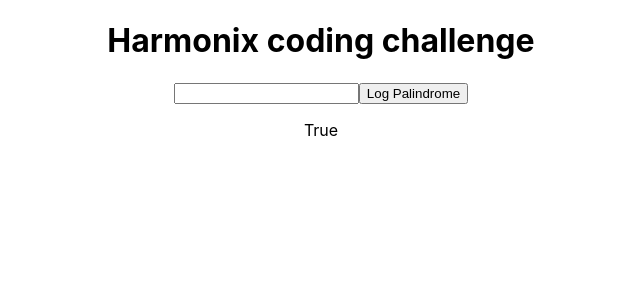
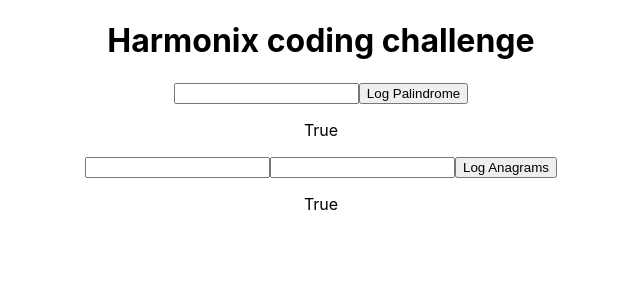
Before and after one commit to josephnewton861/Harmonix_challenge_fe, a React (Create React App) app: page / in a window 1280 px wide. Shown: the top 300 px of the page, without its empty margins (319-959 px from the left). Built offline with nearby package versions, Linux system fonts and the light colour scheme.

Commit message:
Added functionality to see whether two inputs are anagrams of one another

```diff
--- a/package.json
+++ b/package.json
@@ -6,6 +6,7 @@
     "@testing-library/jest-dom": "^4.2.4",
     "@testing-library/react": "^9.5.0",
     "@testing-library/user-event": "^7.2.1",
+    "axios": "^0.20.0",
     "react": "^16.13.1",
     "react-dom": "^16.13.1",
     "react-scripts": "3.4.3"
--- a/src/App.js
+++ b/src/App.js
@@ -2,12 +2,14 @@
 import "./App.css";
 import Header from "./components/Header";
 import PalindromeForm from "./components/PalindromeForm";
+import AnagramForm from "./components/AnagramForm";
 
 function App() {
   return (
     <div className="App">
       <Header />
       <PalindromeForm />
+      <AnagramForm />
     </div>
   );
 }
--- a/src/components/AnagramForm.jsx
+++ b/src/components/AnagramForm.jsx
@@ -1,11 +1,40 @@
-import React from "react";
+import React, { useState } from "react";
 
 const AnagramForm = () => {
+  const [anagramInput1, setAnagramInput1] = useState([]);
+  const [anagramInput2, setAnagramInput2] = useState([]);
+
+  const isAnagram = (str1, str2) => {
+    if (typeof str1 !== "string" || typeof str2 !== "string")
+      return "Input requires an input of a string";
+
+    if (str1.length !== str2.length)
+      return "input of both strings must have the same length";
+
+    const findAnagram = str2.split("").every(function (character) {
+      return str1.includes(character);
+    });
+    return findAnagram;
+  };
+
+  const handlesAnagramChange1 = (event) => {
+    setAnagramInput1(event.target.value);
+  };
+
+  const handlesAnagramChange2 = (event) => {
+    setAnagramInput2(event.target.value);
+  };
+
   return (
     <div>
-      <input type="text" />
-      <input type="text" />
+      <input type="text" onChange={handlesAnagramChange1} />
+      <input type="text" onChange={handlesAnagramChange2} />
       <button>Log Anagrams</button>
+      {isAnagram(anagramInput1, anagramInput2) === false ? (
+        <p>False</p>
+      ) : (
+        <p>True</p>
+      )}
     </div>
   );
 };
--- a/src/components/PalindromeForm.jsx
+++ b/src/components/PalindromeForm.jsx
@@ -1,4 +1,4 @@
-import React, { useState } from "react";
+import React, { useState, useEffect } from "react";
 
 const PalindromeForm = () => {
   const [palindromeInput, setPalindromeInput] = useState([]);
@@ -18,6 +18,20 @@
     setPalindromeInput(event.target.value);
   };
 
+  function useData() {
+    useEffect(() => {
+      axios
+        .get(
+          "https://0r00rlj7cb.execute-api.eu-west-2.amazonaws.com/prod/items"
+        )
+        .then((res) => {
+          let response = res.data;
+          setPalindromeList(response);
+        });
+    }, []);
+    return palindromeList;
+  }
+
   return (
     <div>
       <input type="text" onChange={handlesPalindromeChange} />
```
Also changed, not shown: 1 other file (tests, documents, lock files or other folders).
